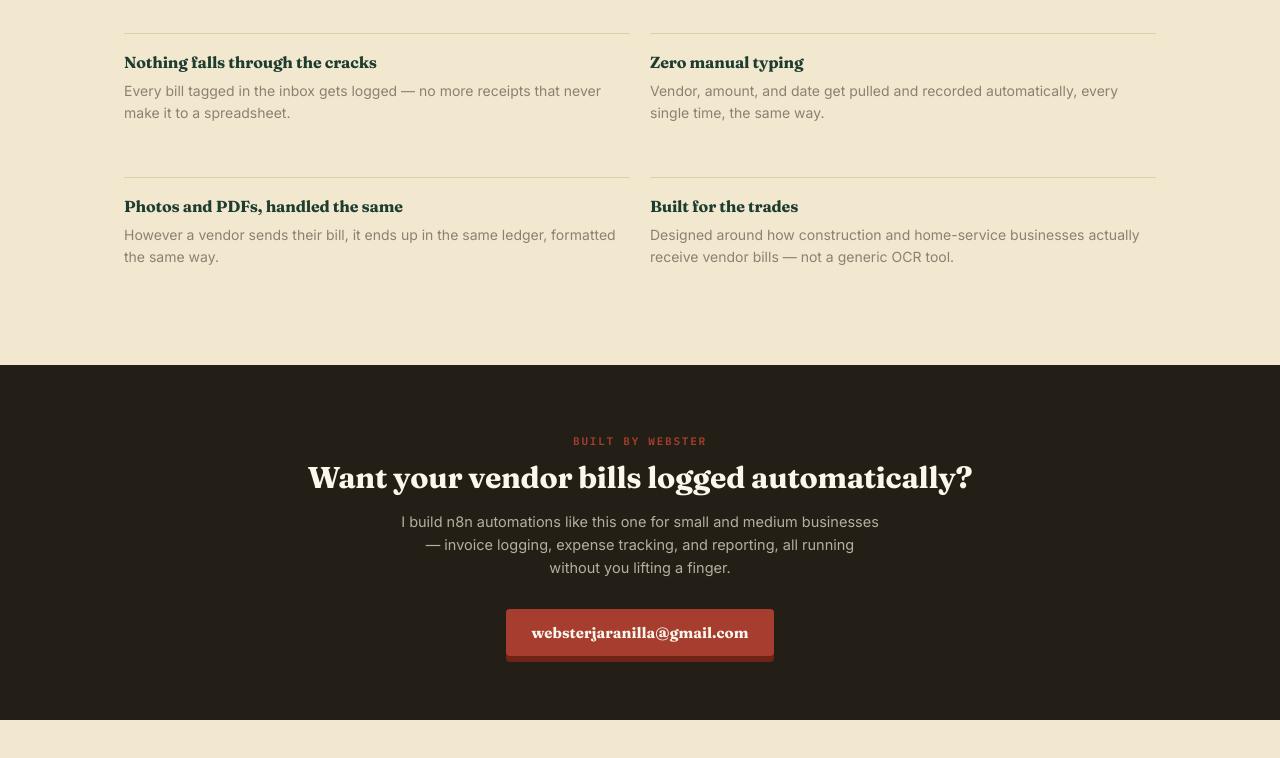
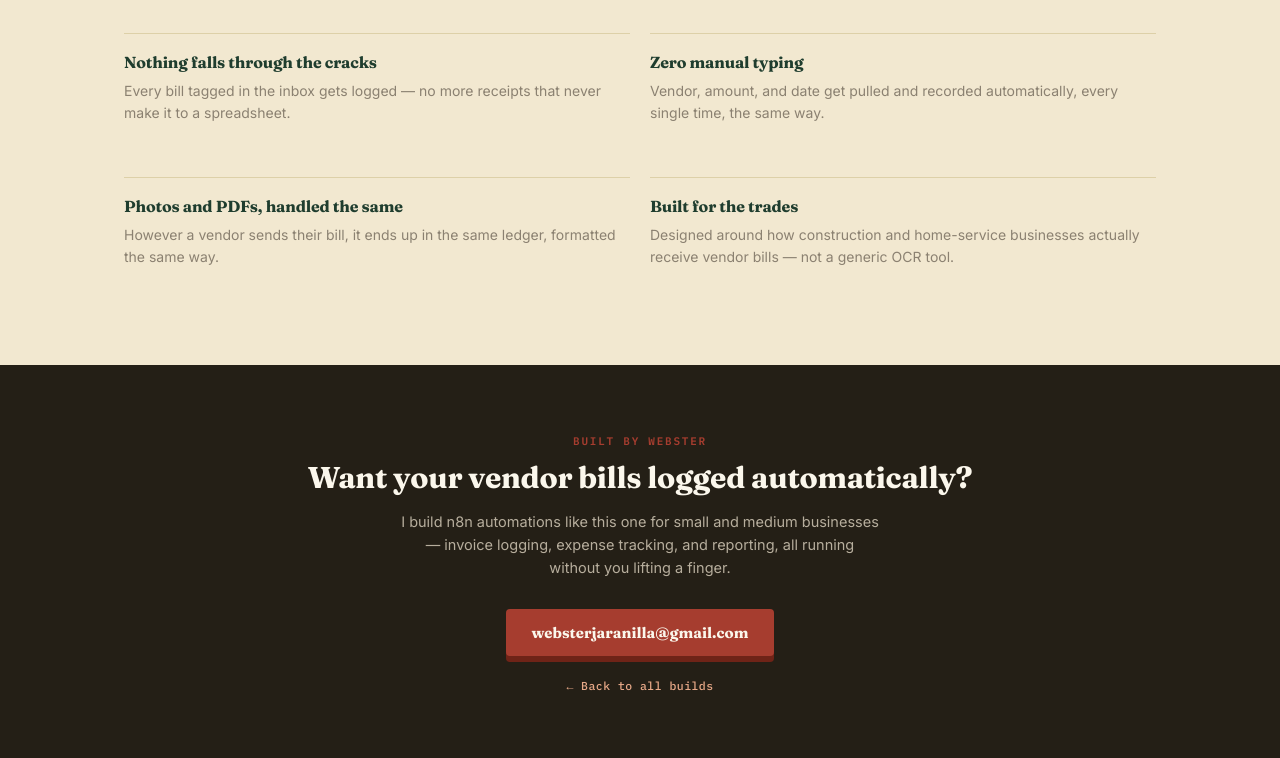
Before and after one commit to Webstersxarch/Webstersxarch.github.io, a plain HTML site: page projects/vendor-bill-tracker.html in a window 1280 px wide. Shown: the part 2289-3047 px from the top of the page. Before the commit the page ends 3009 px from the top, so only its background shows below. Drawn offline with Linux system fonts and the light colour scheme.

Commit message:
Update vendor-bill-tracker.html
added a back to all builds button

```diff
--- a/projects/vendor-bill-tracker.html
+++ b/projects/vendor-bill-tracker.html
@@ -259,6 +259,12 @@
   .cta-footer h2{ color:var(--chalk); font-size:clamp(22px,3vw,30px); margin-top:10px; }
   .cta-footer p{ color:#b7ae9d; max-width:480px; margin:14px auto 0; font-size:14.5px; line-height:1.6; }
   .footer-note{ margin-top:26px; font-family:'IBM Plex Mono',monospace; font-size:11.5px; color:#7a7263; }
+  .back-link{
+    display:inline-block; margin-top:22px;
+    font-family:'IBM Plex Mono',monospace; font-size:11.5px;
+    color:#e8a988; text-decoration:none; letter-spacing:0.04em;
+  }
+  .back-link:hover{ text-decoration:underline; }
 
   @media (max-width:760px){
     .hero-inner{ grid-template-columns:1fr; }
@@ -419,6 +425,7 @@
   <h2>Want your vendor bills logged automatically?</h2>
   <p>I build n8n automations like this one for small and medium businesses — invoice logging, expense tracking, and reporting, all running without you lifting a finger.</p>
   <a class="cta-btn" href="mailto:websterjaranilla@gmail.com">websterjaranilla@gmail.com</a>
+  <div><a class="back-link" href="../index.html">← Back to all builds</a></div>
 </div>
 
 </body>
```
